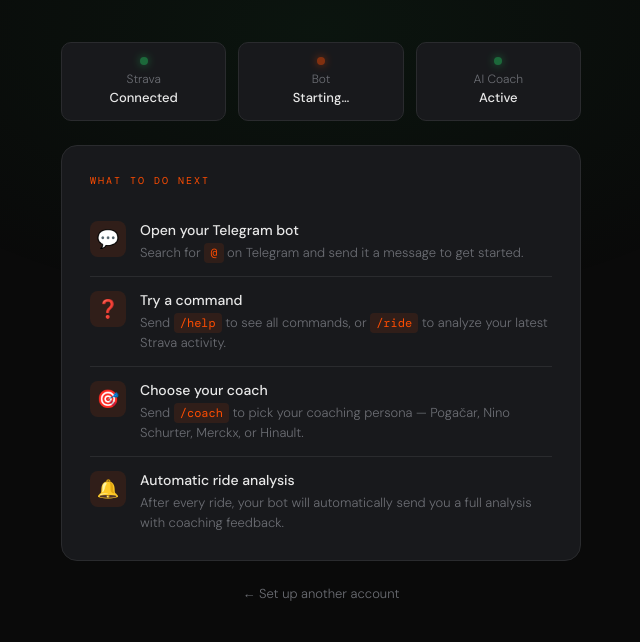
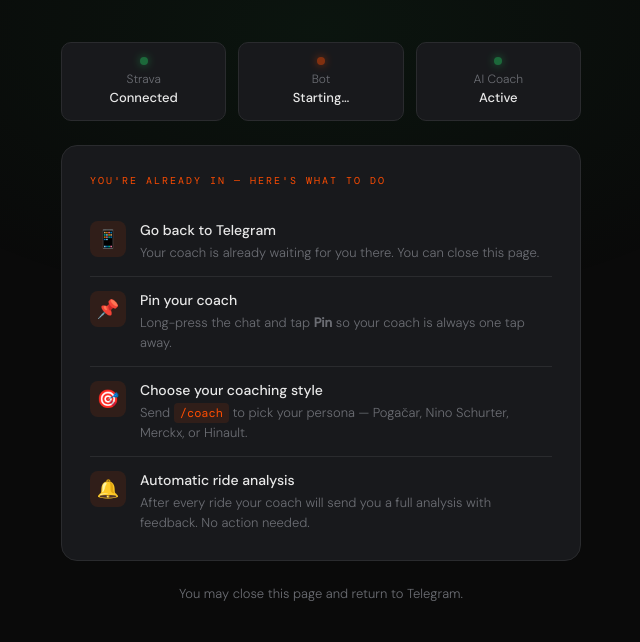
Before and after one commit to andreyshindler/strava-custom-coach, a Flask app: template onboarding/templates/success.html in a window 1280 px wide. Shown: the part 291-933 px from the top of the page, without its empty margins (319-959 px from the left). Before the commit the page ends 892 px from the top, so only its background shows below. Run offline with Flask 3, Linux system fonts and the light colour scheme; the template is opened without the code that fills it, so the values that code supplies are empty; parts of the project's set-up code (start-up, migrations or seed data) failed here and were passed over.

Commit message:
fix authorization message

```diff
--- a/onboarding/templates/success.html
+++ b/onboarding/templates/success.html
@@ -245,29 +245,29 @@
   </div>
 
   <div class="card">
-    <div class="card-title">What to do next</div>
+    <div class="card-title">You're already in — here's what to do</div>
 
     <div class="next-step">
-      <div class="step-icon">💬</div>
+      <div class="step-icon">📱</div>
       <div class="step-content">
-        <h3>Open your Telegram bot</h3>
-        <p>Search for <code>@{{ bot_username }}</code> on Telegram and send it a message to get started.</p>
+        <h3>Go back to Telegram</h3>
+        <p>Your coach is already waiting for you there. You can close this page.</p>
       </div>
     </div>
 
     <div class="next-step">
-      <div class="step-icon">❓</div>
+      <div class="step-icon">📌</div>
       <div class="step-content">
-        <h3>Try a command</h3>
-        <p>Send <code>/help</code> to see all commands, or <code>/ride</code> to analyze your latest Strava activity.</p>
+        <h3>Pin your coach</h3>
+        <p>Long-press the chat and tap <strong>Pin</strong> so your coach is always one tap away.</p>
       </div>
     </div>
 
     <div class="next-step">
       <div class="step-icon">🎯</div>
       <div class="step-content">
-        <h3>Choose your coach</h3>
-        <p>Send <code>/coach</code> to pick your coaching persona — Pogačar, Nino Schurter, Merckx, or Hinault.</p>
+        <h3>Choose your coaching style</h3>
+        <p>Send <code>/coach</code> to pick your persona — Pogačar, Nino Schurter, Merckx, or Hinault.</p>
       </div>
     </div>
 
@@ -275,18 +275,12 @@
       <div class="step-icon">🔔</div>
       <div class="step-content">
         <h3>Automatic ride analysis</h3>
-        <p>After every ride, your bot will automatically send you a full analysis with coaching feedback.</p>
+        <p>After every ride your coach will send you a full analysis with feedback. No action needed.</p>
       </div>
     </div>
   </div>
 
-  {% if bot_username %}
-  <a href="https://t.me/{{ bot_username }}" target="_blank" class="tg-link">
-    OPEN @{{ bot_username }} →
-  </a>
-  {% endif %}
-
-  <a href="/" class="back-link">← Set up another account</a>
+  <p style="font-size: 13px; color: var(--muted); margin-bottom: 16px;">You may close this page and return to Telegram.</p>
 
 </div>
 </body>
```
